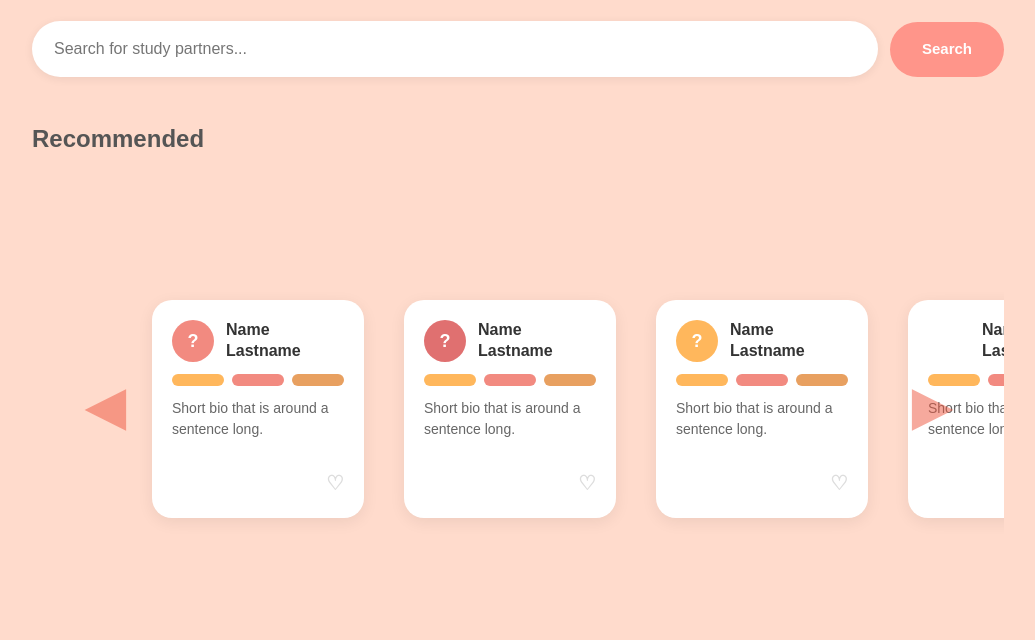
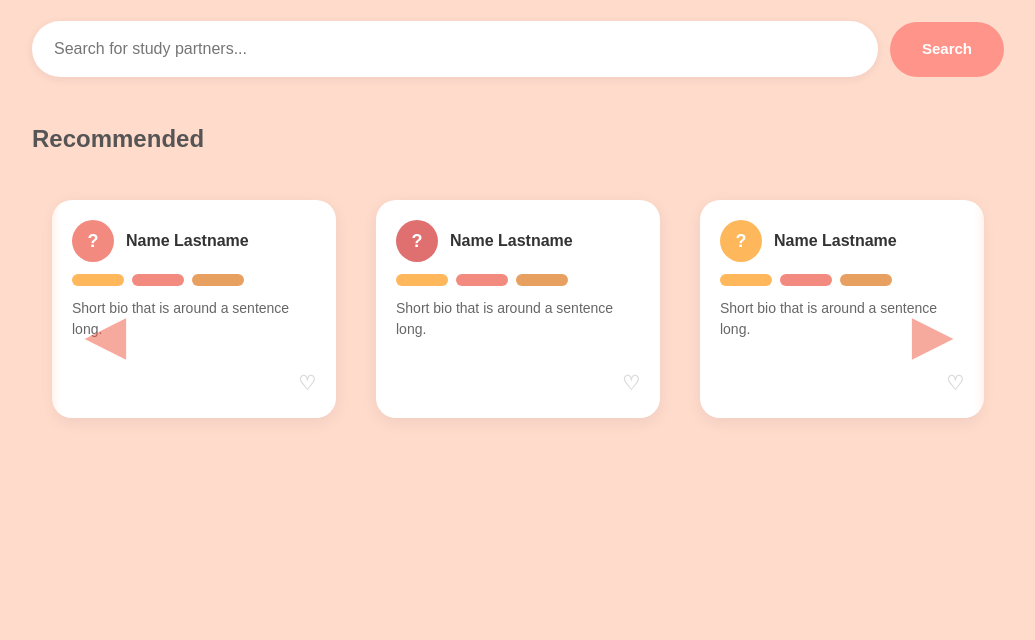
Before and after one commit to TomTran11/CITS3403_AGILE_WEB, a Flask app: page /dashboard in a window 1280 px wide. Shown: the part 229-869 px from the top of the page, without its empty margins (122-1157 px from the left). After the commit the page ends 647 px from the top, so only its background shows below. Run offline with Flask 3, Linux system fonts and the light colour scheme; the visitor is signed in with stand-in values (Sample User, id 1).

Commit message:
added a bit of dynamic sizing and better scrolling

```diff
--- a/web/static/css/base.css
+++ b/web/static/css/base.css
@@ -103,8 +103,7 @@ body {
 .carousel-inner {
 
     width: 100%;
-    height: 400px;
-    padding: 100px;
+    height: calc(attr(width)/3);
     box-sizing: border-box;
     text-align: left;
 
--- a/web/static/js/multi_carousel.js
+++ b/web/static/js/multi_carousel.js
@@ -1,5 +1,5 @@
 let carousel_width = $('.carousel-inner')[0].scrollWidth;
-let card_width = $('.carousel-item').width();
+let card_width = $('.carousel-item').width()+40;
 
 let scroll_pos = 0;
 
@@ -9,3 +9,9 @@ $('.carousel-control-next').on('click', function(){
     scroll_pos += card_width;
     $('.carousel-inner').animate({scrollLeft: scroll_pos}, 600);
 });
+
+$('.carousel-control-prev').on('click', function(){
+    console.log("scroll");
+    scroll_pos -= card_width;
+    $('.carousel-inner').animate({scrollLeft: scroll_pos}, 600);
+});
--- a/web/templates/main/dashboard.html
+++ b/web/templates/main/dashboard.html
@@ -15,18 +15,22 @@
     <style>
 
         .carousel-inner{
+            mask-image: linear-gradient(to left,transparent 0%, black 3%, black 97%, transparent 100%);
             display:flex;
             width: 100%;
             text-align: center;
             justify-content: space-evenly;
-            padding:1em;
+
+
         }
 
         .carousel-item{
             display:block;
             margin: 20px;
-            flex: 0 0 calc(100%/5)
+            flex: 0 0 calc((100%/3) - 40px);
         }
+
+
 
     </style>
 {% endblock %}
@@ -58,7 +62,7 @@
         <h2 class="dash-section-title">Recommended</h2>
 
 
-        <div id="carouselExampleControls" class="carousel slide" data-ride="carousel" data-wrap="false" >
+        <div id="carouselExampleControls" class="carousel" data-ride="carousel" data-wrap="false">
 
             <div class="carousel-inner">
 
```
